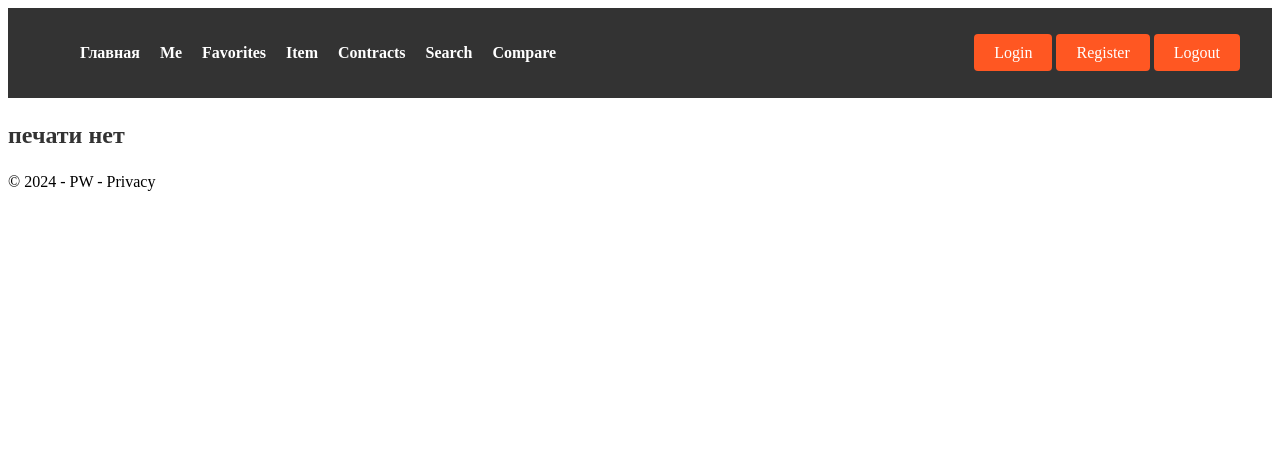
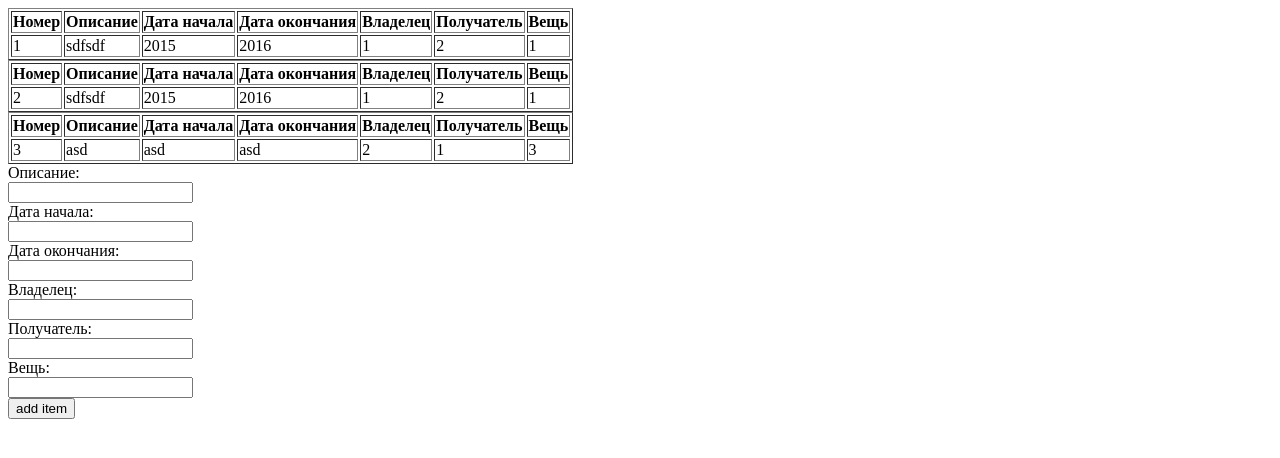
Before and after one commit to KABALEP/PyIH, a Flask app: page /contracts in a window 1280 px wide. Shown: the top 458 px of the page. Run offline with Flask 3, Linux system fonts and the light colour scheme; data comes from the database, SQL or seed files in the repository; both versions use the stored data as it was after the commit.

Commit message:
hw 3-5
3-5

```diff
--- a/PyWork/app.py
+++ b/PyWork/app.py
@@ -1,105 +1,187 @@
-from flask import Flask , request , render_template
-
+from flask import Flask, redirect , request , render_template , session
+import sqlite3
+from functools import wraps
 
 app = Flask(__name__)
+app.secret_key= 'F@MHdXIPVYom'
 
+def dict_factory(cursor, row):
+    d={}
+    for idx, col in enumerate(cursor.description):
+        d[col[0]] = row[idx]
+
+    return d
+
+class DatabaseConnection():
+
+    def __init__(self, db_name):
+        self.con=sqlite3.connect(db_name)
+        self.con.row_factory = dict_factory
+        self.cur=self.con.cursor()
+
+    def __enter__(self):
+        return self.cur
+
+    def __exit__(self, exc_type, exc_value, traceback):
+        self.con.commit()
+        self.con.close()
+
+class DatabaseManager:
+
+     connection_string='rentdb.db'
+
+     def insert(self, table_name, data_dict):
+        with DatabaseConnection(self.connection_string) as db_cur:
+            query=f'INSERT INTO {table_name} ('
+            query+=', '.join(data_dict.keys())
+            query+=') VALUES ('
+            query+=', '.join([f':{itm}' for itm in data_dict.keys()])
+            query+=')'
+            db_cur.execute(query, data_dict)
+
+     def select(self, table_name, condition=None):
+        if condition is None:
+            condition={}
+        with DatabaseConnection(self.connection_string) as db_cur:
+            query= f'SELECT * FROM {table_name}'
+            if condition:
+                query+=' WHERE '
+                itms=[]
+                for key, value in condition.items():
+                    itms.append(f'{key} = ?')
+                query+=' AND '.join(itms)
+            db_cur.execute(query, tuple(value for value in condition.values()))
+            return db_cur.fetchall()
+
+db_connector= DatabaseManager()
+
+def login_required(func):
+    def wrapper(*args, **kwargs):
+        if 'user_login' not in session:
+            return redirect('/login')
+        result= func(*args, **kwargs)
+        return result
+    return wrapper
 
 @app.route('/')
 def homePage():
-    return render_template("index.html", title='Главная страница', content='Для быстрой проверки!')
+    return render_template("index.html")
 
 @app.get('/login')
 def loginUser():
-    return render_template("index.html", title='Вход', content='Вход!')
+    return render_template("login.html")
 
 @app.post('/login')
 def loginStatus():
-    return 'POST'
+    user_name = request.form['login']
+    user_password = request.form['password']
+    user_data = db_connector.select('user',{'login': user_name, 'password': user_password})
+    if user_data:
+        session['user_login']= user_data[0]['login']
+        session['user_id']=user_data[0]['id']
+        return 'Success '
+    else:
+        return 'User not found', 401
 
 @app.get('/register')
 def registerUser():
-    return render_template("index.html", title='Регистрация', content='Регистрация!')
+    return render_template("register.html")
 
 @app.post('/register')
 def registerStatus():
-    return 'POST'
+    user_register_dict=dict(request.form)
+    db_connector.insert('user',user_register_dict)
+    return redirect('/login')
 
+@login_required
 @app.route('/logout' , methods=['GET', 'POST' , 'DELETE'])
 def logoutUser():
-    if request.method == 'GET':
-       return render_template("index.html", title='Выход!!!', content='Выход')
-    if request.methods == 'POST':
-       return 'POST'
-    if request.methods == 'DELETE':
-       return 'DELETE'
+    session.pop('user_login', None)
+    return render_template('index.html')
 
-@app.get('/profile/me')
+@login_required
+@app.get('/me')
 def profileUser():
-    return render_template("index.html", title='))))', content='Здесь мог быть ваш профиль!')
+    user_info = db_connector.select('user',{'login':session['user_login']})
+    return render_template("me.html",user_info=user_info)
 
-@app.put('/profile/me')
+@app.put('/me')
 def profileUserChange():
     return 'PUT'
 
-@app.delete('/profile/me')
+@app.delete('/me')
 def profileUserRemove():
     return 'DELETE'
 
-@app.get('/profile/me/favouties')
+@login_required
+@app.get('/me/favouties')
 def favoutieItem():
-    return render_template("index.html", title='Топ шмот', content='Скрытая фича)')
+    return render_template("favouties.html")
 
-@app.post('/profile/me/favouties')
+@app.post('/me/favouties')
 def favoutieItemAdded():
     return 'POST'
 
-@app.delete('/profile/me/favouties')
+@app.delete('/me/favouties')
 def favoutiesAllItemsRemove():
     return 'DELETE'
 
-@app.patch('/profile/me/favouties')
+@app.patch('/me/favouties')
 def favoutiesItemChange():
     return 'PATCH'
 
-@app.delete('/profile/me/favouties/<favourite_id>')
+@login_required
+@app.delete('/me/favouties/<favourite_id>')
 def favoutieItemRemove():
     return 'DELETE'
 
+@login_required
 @app.get('/items')
 def itemsList():
-    return render_template("index.html", title='Весь шмот', content='Шмотки')
+    items_list = db_connector.select('item')
+    item_owner=session['user_id']
+    return render_template("items.html", items_list=items_list, item_owner=item_owner)
 
 @app.post('/items')
 def itemsAdded():
-    return 'POST'
+    item_add_list=dict(request.form)
+    db_connector.insert('item',item_add_list)
+    return redirect('items')
 
 @app.get('/items/<item_id>')
 def itemInfo():
-    return render_template("index.html", title='Метод не найден', content='ИД нет(!')
+    return render_template('index.html')
 
+@login_required
 @app.delete('/items/<item_id>')
 def itemRemove():
    return 'DELETE'
 
 @app.get('/leasers')
 def everyleasersInfo():
-    return render_template("index.html", title='Кто-то', content='Здесь кто-то есть')
+    leasers_list = db_connector.select('user')
+    not_belong_leaser=session['user_id']
+    return render_template("leasers.html",leasers_list=leasers_list ,not_belong_leaser=not_belong_leaser)
 
 @app.get('/leasers/<leaser_id>')
 def leaserInfo():
-    return render_template("index.html", title='Явно не я', content='Это кто-то из юзеров')
+    return render_template("index.html")
 
+@login_required
 @app.get('/contracts')
 def contractsList():
-    return render_template("index.html", title='Контракты', content='печати нет')
+    contracts_list=db_connector.select('contract')
+    return render_template("contracts.html", contracts_list=contracts_list)
 
 @app.post('/contracts')
 def contractAdded():
-    return 'POST'
+    contract_add_list=dict(request.form)
+    db_connector.insert('contract',contract_add_list)
+    return redirect('/contracts')
 
 @app.get('/contracts/<contract_id>')
 def contractInfo():
-    return render_template("index.html", title='Уже было', content='буу')
+    return render_template("index.html")
 
 @app.put('/contracts/<contract_id>')
 def contractChange():
@@ -107,7 +189,7 @@ def contractChange():
 
 @app.get('/search')
 def search():
-    return render_template("index.html", title='Поиск', content='Найдено')
+    return render_template("search.html")
 
 @app.post('/search')
 def searchRequest():
@@ -117,13 +199,27 @@ def searchRequest():
 def report():
     return 'POST'
 
+@login_required
 @app.get('/compare')
 def compare():
-    return render_template("index.html", title='...', content='Вроде воркает')
+    return render_template("compare.html")
 
 @app.put('/compare')
 def compareItem():
     return 'PUT'
 
+@login_required
+@app.get('/feedback')
+def feedback():
+    return render_template("feedback.html")
+
+@login_required
+@app.post('/feedback')
+def leaveFeedback():
+    feedback_list=dict(request.form)
+    db_connector.insert('feedback',feedback_list)
+    return redirect('/feedback')
+
+
 if __name__=='__main__':
     app.run(debug=True)
--- a/PyWork/static/css/styles.css
+++ /dev/null
@@ -1,46 +0,0 @@
-header {
-    background-color: #333;
-    color: #fff;
-    padding: 20px 0;
-}
-
-header .container {
-    display: flex;
-    justify-content: space-between;
-    align-items: center;
-    max-width: 1200px;
-    margin: 0 auto;
-}
-
-header .navigation ul {
-    list-style: none;
-    display: flex;
-    gap: 20px;
-}
-
-header .navigation a {
-    color: #fff;
-    text-decoration: none;
-    font-weight: bold;
-}
-
-header .navigation a:hover {
-    color: #ddd;
-}
-
-header .auth .login-btn {
-    padding: 10px 20px;
-    background-color: #ff5722;
-    color: #fff;
-    text-decoration: none;
-    border-radius: 4px;
-}
-
-header .auth .login-btn:hover {
-    background-color: #e64a19;
-}
-p {
-    font-size: 32px;
-    font-weight: bold;
-    color: #000000;
-}
--- /dev/null
+++ b/PyWork/templates/contracts.html
@@ -0,0 +1,55 @@
+<!DOCTYPE html>
+<html lang="en">
+<head>
+    <meta charset="UTF-8">
+</head>
+
+<body>
+
+    {% for itm in contracts_list %}
+    <table border="1">
+        <thead>
+            <tr>
+                <th>Номер</th>
+                <th>Описание</th>
+                <th>Дата начала</th>
+                <th>Дата окончания</th>
+                <th>Владелец</th>
+                <th>Получатель</th>
+                <th>Вещь</th>
+            </tr>
+        </thead>
+        <tbody>
+            <tr>
+                <td>{{itm.id}}</td>
+                <td>{{itm.text}}</td>
+                <td>{{itm.start_date}}</td>
+                <td>{{itm.end_date}}</td>
+                <td>{{itm.leaser}}</td>
+                <td>{{itm.taker}}</td>
+                <td>{{itm.item}}</td>
+            </tr>
+        </tbody>
+    </table>
+    {% endfor %}
+
+
+    <form action="/contracts" method="post">
+        Описание: <br>
+        <input type="text" name="text"> <br>
+        Дата начала: <br>
+        <input type="text" name="start_date" step="any"> <br>
+        Дата окончания: <br>
+        <input type="text" name="end_date" step="any"> <br>
+        Владелец: <br>
+        <input type="number" name="leaser" step="any"> <br>
+        Получатель: <br>
+        <input type="number" name="taker" step="any"> <br>
+        Вещь: <br>
+        <input type="number" name="item" ><br>
+
+        <input type="submit" value="add item">
+    </form>
+</body>
+
+</html>
--- a/PyWork/templates/index.html
+++ b/PyWork/templates/index.html
@@ -1,43 +1,7 @@
 <!DOCTYPE html>
 <html lang="en">
-<head>
-    <meta charset="utf-8" />
-    <meta name="viewport" content="width=device-width, initial-scale=1.0" />
-    <link rel="stylesheet" href="{{ url_for('static', filename='css/styles.css') }}">
-    <title>{{ title }}</title>
-</head>
 <body>
-    <header>
-        <div class="container">
-            <nav class="navigation">
-                <ul>
-                    <li><a href="/">Главная</a></li>
-                    <li><a href="/profile/me">Me</a></li>
-                    <li><a href="/profile/me/favouties">Favorites</a></li>
-                    <li><a href="/items">Item</a></li>
-                    <li><a href="/contracts">Contracts</a></li>
-                    <li><a href="/search">Search</a></li>
-                    <li><a href="/compare">Compare</a></li>
-                </ul>
-            </nav>
-            <div class="auth">
-                <a href="/login" class="login-btn">Login</a>
-                <a href="/register" class="login-btn">Register</a>
-                <a href="/logout" class="login-btn">Logout</a>
-            </div>
-        </div>
-    </header>
-    <div class="container">
-        <main role="main" class="pb-3">
-            <p style="font-size: 24px; font-weight: bold; color: #333;">
-                {{content}}
-            </p>
-        </main>
-    </div>
-    <footer class="border-top footer text-muted">
-        <div class="container">
-            &copy; 2024 - PW - <a asp-area="" asp-page="/Privacy">Privacy</a>
-        </div>
-    </footer>
+
+
 </body>
 </html>
```
Also changed, not shown: PyWork/templates/feedback.html (added, +12 -0 lines), PyWork/templates/items.html (added, +60 -0 lines), PyWork/templates/leasers.html (added, +26 -0 lines), PyWork/templates/login.html (added, +18 -0 lines), PyWork/templates/me.html (added, +20 -0 lines), PyWork/templates/register.html (added, +27 -0 lines), PyWork/rentdb.db, PyWork/templates/compare.html (added), PyWork/templates/favourties.html (added), PyWork/templates/search.html (added).
